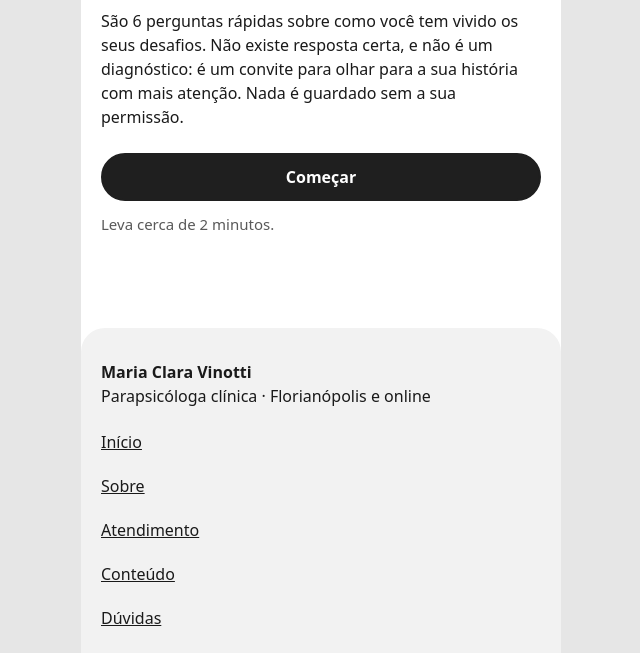
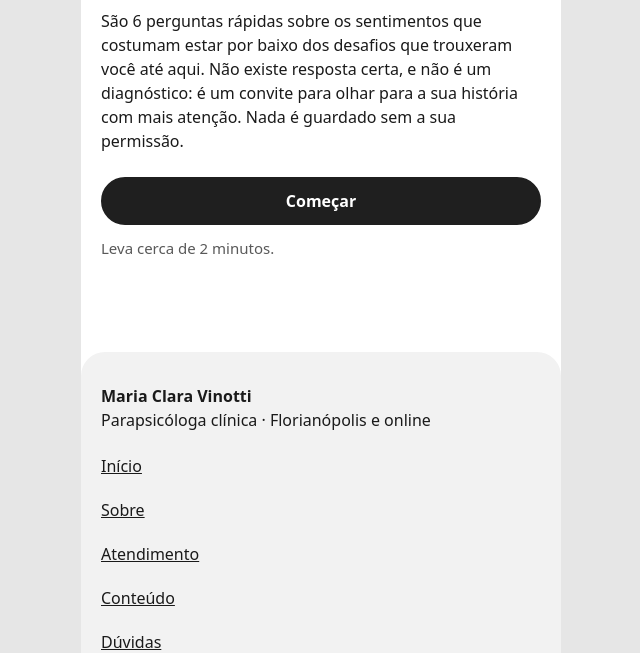
Before and after one commit to ludgero-lab/percurso-prototipo, a plain HTML site: page site/quiz.html in a window 1280 px wide. Shown: the part 147-800 px from the top of the page, without its empty margins (319-959 px from the left). Drawn offline with Linux system fonts and the light colour scheme.

Commit message:
C: abertura do quiz explica que ele olha os sentimentos por baixo dos desafios
Troca só a primeira frase da abertura; as outras duas ficam iguais.

Co-Authored-By: Claude Opus 5.5 <noreply@anthropic.com>
Claude-Session: https://claude.ai/code/session_01SbXmNJWouaBwHEo1Xrizwe

```diff
--- a/site/quiz.html
+++ b/site/quiz.html
@@ -18,7 +18,7 @@
 
       <!-- Abertura -->
       <div class="quiz-abertura" id="quiz-abertura">
-        <p>São 6 perguntas rápidas sobre como você tem vivido os seus desafios. Não existe resposta certa, e não é um diagnóstico: é um convite para olhar para a sua história com mais atenção. Nada é guardado sem a sua permissão.</p>
+        <p>São 6 perguntas rápidas sobre os sentimentos que costumam estar por baixo dos desafios que trouxeram você até aqui. Não existe resposta certa, e não é um diagnóstico: é um convite para olhar para a sua história com mais atenção. Nada é guardado sem a sua permissão.</p>
         <div class="botoes" data-acoes>
           <button type="button" class="botao botao-principal" id="quiz-comecar">Começar</button>
         </div>
```
